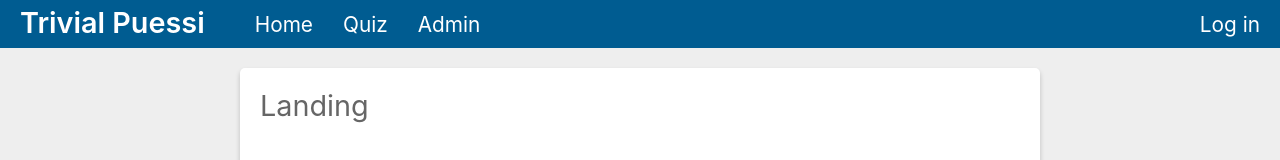
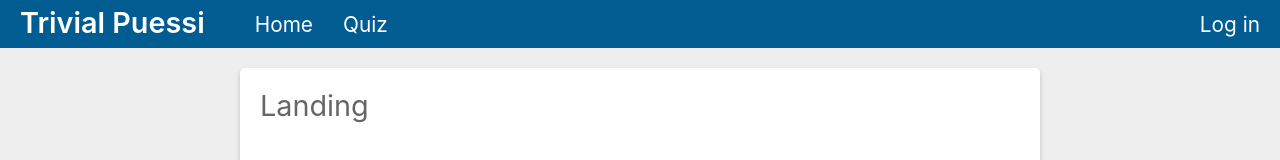
Before and after one commit to pfraces/trivial, a React (Create React App) app: page / in a window 1280 px wide. Shown: the top 160 px of the page. Built offline with nearby package versions, Linux system fonts and the light colour scheme; no server answers.

Commit message:
Fixed navigation links visibility

```diff
--- a/src/AppLayout/Header/Header.js
+++ b/src/AppLayout/Header/Header.js
@@ -81,9 +81,11 @@ function Header() {
           Quiz
         </Link>
 
+        {user?.role === 'admin' && (
           <Link to="admin" className="link">
             Admin
           </Link>
+        )}
       </div>
 
       <div className="session">
@@ -150,9 +152,14 @@ function Header() {
           </ListItem>
         </List>
 
+        {user?.role === 'admin' && (
           <List subheader={<ListSubheader>Admin</ListSubheader>}>
             <ListItem disablePadding>
-            <ListItemButton component={Link} to="admin" onClick={closeAppMenu}>
+              <ListItemButton
+                component={Link}
+                to="admin"
+                onClick={closeAppMenu}
+              >
                 <ListItemIcon>
                   <DashboardIcon />
                 </ListItemIcon>
@@ -173,6 +180,7 @@ function Header() {
               </ListItemButton>
             </ListItem>
           </List>
+        )}
       </Drawer>
     </div>
   );
--- a/src/views/Quiz/Quiz.css
+++ b/src/views/Quiz/Quiz.css
@@ -13,4 +13,5 @@
 
 .Quiz .banner .score {
   margin-left: auto;
+  margin-right: 3px;
 }
```
Lines whose indentation alone changed are shown as unchanged.
